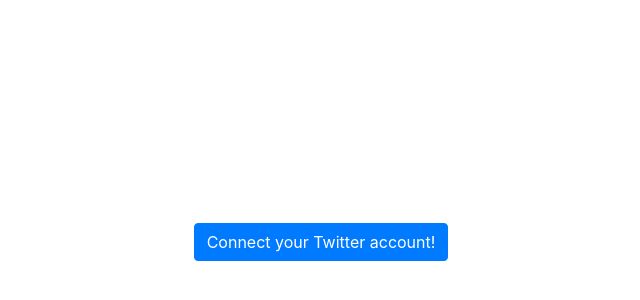
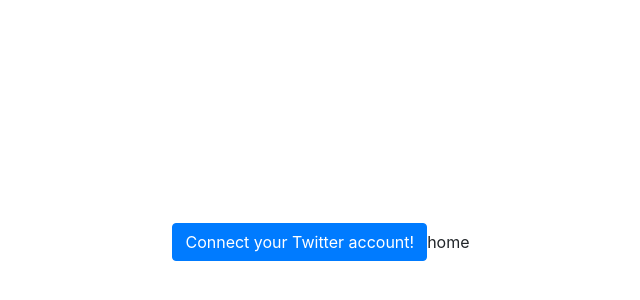
Before and after one commit to antoniwan/Yet-Another-Twitter-Tool, a React (Create React App) app: page / in a window 1280 px wide. Shown: the part 158-458 px from the top of the page, without its empty margins (319-959 px from the left). Built offline with nearby package versions, Linux system fonts and the light colour scheme.

Commit message:
add basic react-router router component

```diff
--- a/src/App.js
+++ b/src/App.js
@@ -1,4 +1,7 @@
 import React, { useReducer, useEffect } from "react";
+import { BrowserRouter as Router, Route } from "react-router-dom";
+import Home from "./containers/Home";
+import ValidateUser from "./containers/ValidateUser";
 import { OauthContext } from "./libs/oauth";
 import Connector from "./components/Connector";
 import authReducer from "./reducers/authreducer";
@@ -22,6 +25,11 @@
     <div className="app">
       <OauthContext.Provider value={dispatchAuth}>
         {!authenticated && <Connector auth={auth} />}
+
+        <Router>
+          <Route path="/" exact component={Home} />
+          <Route path="/oauth/callback/twitter" component={ValidateUser} />
+        </Router>
       </OauthContext.Provider>
     </div>
   );
```
